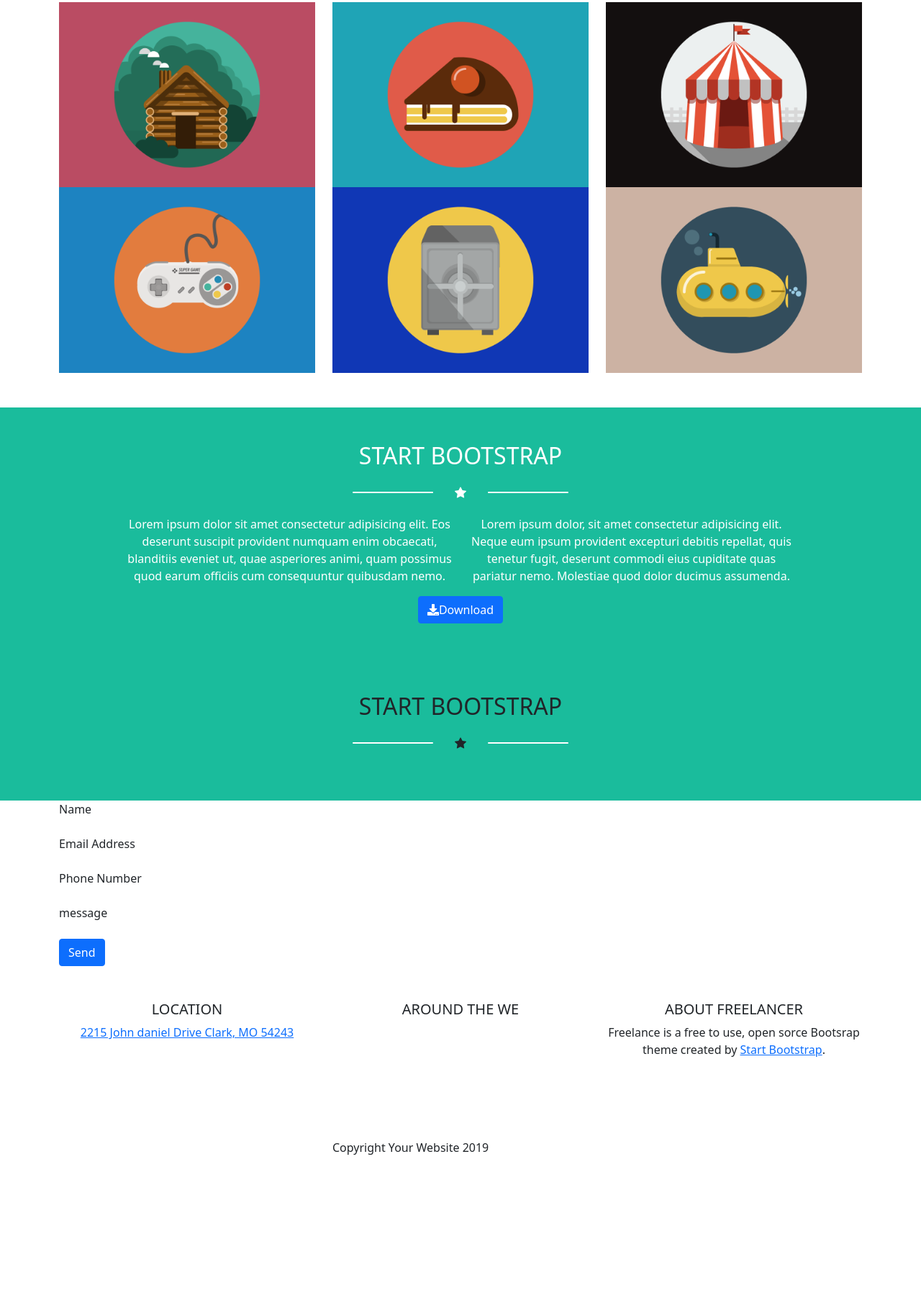
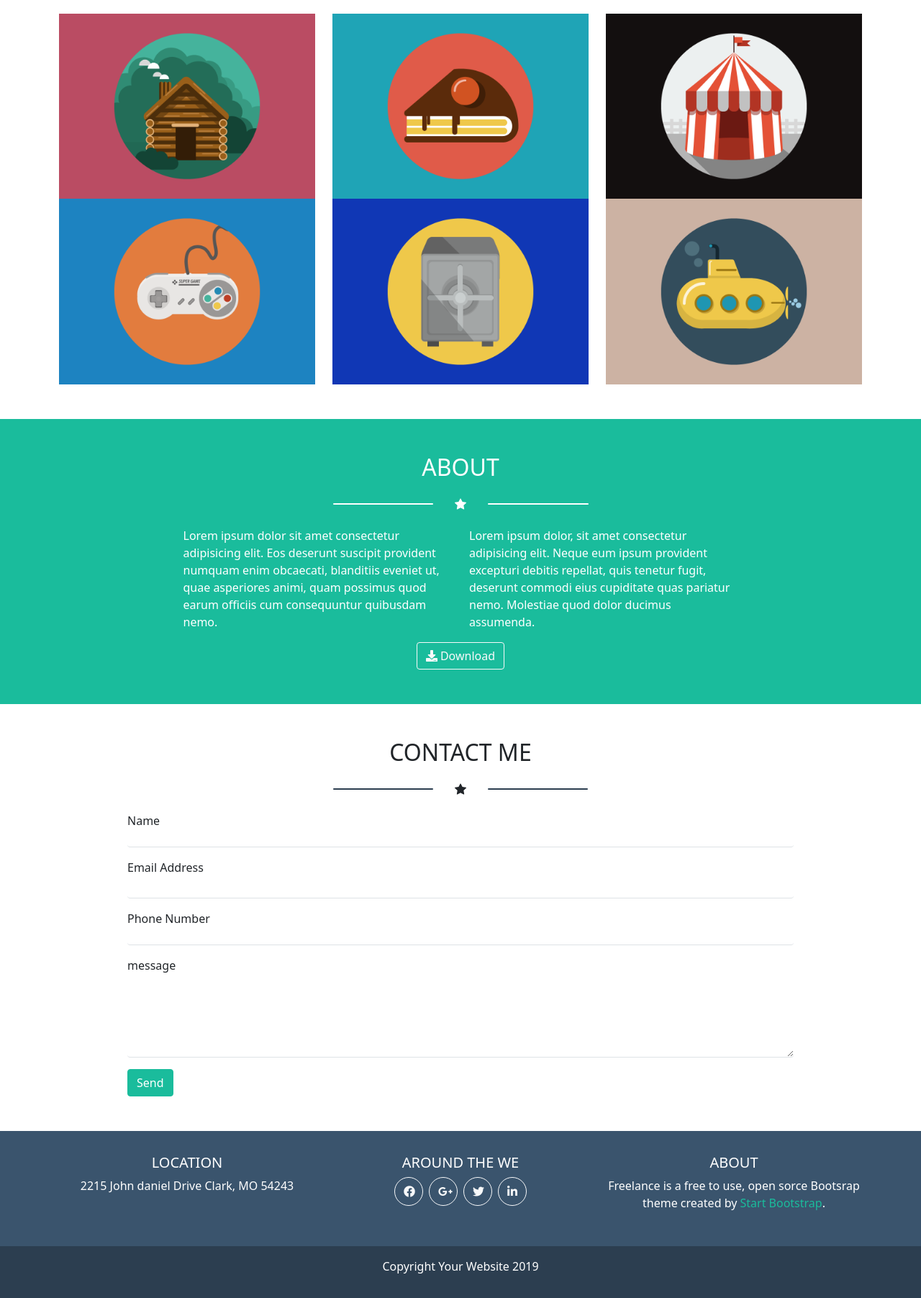
Before and after one commit to yanitejeda/html-css-bootstrap-freelancer, a plain HTML site: page index.html in a window 1280 px wide. Shown: the part 755-2558 px from the top of the page at 72% size. Before the commit the page ends 2425 px from the top, so only its background shows below. Drawn offline with nearby package versions, Linux system fonts and the light colour scheme.

Commit message:
aggiunto modifiche

```diff
--- a/css/style.css
+++ b/css/style.css
@@ -1,5 +1,5 @@
 .strock{
-    width: 10%;
+    width: 15%;
     height: 2px;
     margin: 0 30px;
 }
@@ -8,3 +8,32 @@
     --bs-dark-rgb:44,62,80;
     --bs-success-rgb:26,188,156;
 }
+.btn-success {
+    background-color: #1ABC9C;
+    border-color: #1ABC9C;
+}
+.link-success{
+    color: #1abc9c;
+}
+
+.bg-footer{
+    background-color: #3A546D;
+}
+
+
+.btn-circle {
+    width: 30px;
+    height: 30px;
+    border-radius: 25px;
+    font-size: 14px;
+    padding: 0px 0px;
+    text-align: center;
+}
+
+.btn-circle-sm {
+    width: 40px;
+    height: 40px;
+    border-radius: 25px;
+    font-size: 16px;
+    text-align: center;
+}
--- a/index.html
+++ b/index.html
@@ -16,16 +16,20 @@
 <body>
 
     <header>
-        <nav class="bg-dark text-white">
+        <nav class="bg-dark py-3 text-white">
             <div class="container d-flex align-items-center">
-                <div class="left-section text-uppercase"> Start bootstrap</div>
+                <div class="left-section text-uppercase">
+                    Start bootstrap
+                </div>
 
-                <div class="right-section text-uppercase ms-auto">
-                    <ul class="list-inline ">
-                        <li class="list-inline-item">portfolio</li>
-                        <li class="list-inline-item">about</li>
-                        <li class="list-inline-item">contact</li>
+                <div class="right-section  text-uppercase ms-auto">
+                    <ul class="list-inline d-none d-sm-block  mb-0">
+                        <li class="list-inline-item "><a href="#" class="text-white text-decoration-none">portfolio</a></li>
+                        <li class="list-inline-item"><a href="#"class="text-white text-decoration-none">about</a></li>
+                        <li class="list-inline-item"><a href="#"class="text-white text-decoration-none">contact</a></li>
                     </ul>
+                    <button class="btn btn-outline-light d-sm-none"><i class="fas fa-bars"></i></button>
+
                 </div>
             </div>
 
@@ -60,7 +64,7 @@
         <!--portfolio section-->
         <section class="py-5">
             <div class="container text-center">
-                <h2 class="text-uppercase mb-4">Start bootstrap</h2>
+                <h2 class="text-uppercase mb-4">portfolio</h2>
                 <div class="d-flex align-items-center text-center justify-content-center mb-4">
                     <!--star-->
                     <div class="strock rounded bg-dark"></div>
@@ -76,23 +80,23 @@
             <!--portfolio imgs-->
             <div class="container">
                 <div class="row justify-content-center">
-                    <div class="col-sm-4">
+                    <div class="col-sm-6 col-lg-4">
                         <img src="img/cabin.png" alt="cabin" class="w-100">
                     </div>
-                    <div class="col-sm-4">
+                    <div class="col-sm-6 col-lg-4">
                         <img src="img/cake.png" alt="cake" class="w-100">
                     </div>
-                    <div class="col-sm-4">
+                    <div class="col-sm-6 col-lg-4">
                         <img src="img/circus.png" alt="circus" class="w-100">
                     </div>
 
-                    <div class="col-sm-4">
+                    <div class="col-sm-6 col-lg-4">
                         <img src="img/game.png" alt="game" class="w-100">
                     </div>
-                    <div class="col-sm-4">
+                    <div class="col-sm-6 col-lg-4">
                         <img src="img/safe.png" alt="safe" class="w-100">
                     </div>
-                    <div class="col-sm-4">
+                    <div class="col-sm-6 col-lg-4">
                         <img src="img/submarine.png" alt="submarine" class="w-100">
                     </div>
 
@@ -107,8 +111,9 @@
 
         <!--information about section-->
         <section class="py-5 bg-success text-white">
-            <div class="container text-center">
-                <h2 class="text-uppercase mb-4">Start bootstrap</h2>
+            <div class="container">
+                <div class="  mx-auto col-8 col-sm-10 ">
+                    <h2 class="text-uppercase text-center mb-4">About</h2>
                     <div class="d-flex align-items-center text-center justify-content-center mb-4">
                         <!--star-->
                         <div class="strock rounded bg-white"></div>
@@ -129,48 +134,64 @@
                             <!--testo-->
                         </div>
                     </div>
-                <button type="button" class="btn btn-primary"><i class="fas fa-download"></i>Download</button>
+                </div>
+                <div class="text-center">
+                    <button type="button" class=" btn btn-outline-light"><i class="fas fa-download"></i><span class="ps-1">Download</span></button>
+                </div>
 
             </div>
 
         </section>
 
         <!--foorm section-->
-        <section class="py-5 bg-success">
+        <section class="pt-5">
             <div class="container text-center">
-                <h2 class="text-uppercase mb-4">Start bootstrap</h2>
+                <div class="row justify-content-center">
+                    <div class="col-8 col-sm-10">
+                        <h2 class="text-uppercase mb-4">contact ME</h2>
                 <div class="d-flex align-items-center text-center justify-content-center mb-4">
                     <!--star-->
-                    <div class="strock rounded bg-white"></div>
+                    <div class="strock rounded bg-dark"></div>
 
                     <svg xmlns="http://www.w3.org/2000/svg" width="16" height="16" fill="currentColor" class="bi bi-star-fill" viewBox="0 0 16 16">
                      <path d="M3.612 15.443c-.386.198-.824-.149-.746-.592l.83-4.73L.173 6.765c-.329-.314-.158-.888.283-.95l4.898-.696L7.538.792c.197-.39.73-.39.927 0l2.184 4.327 4.898.696c.441.062.612.636.282.95l-3.522 3.356.83 4.73c.078.443-.36.79-.746.592L8 13.187l-4.389 2.256z"/>
                    </svg>
 
-                   <div class="strock rounded bg-white "></div>
+                   <div class="strock rounded bg-dark "></div>
+                </div>
+                    </div>
                 </div>
             </div>
         </section>
 
-        <div class="section">
+        <div class="section pb-5">
             <div class="container">
-                <div class="row justify-content-start">
+                <div class="row justify-content-center">
 
-                    <form>
+                    <form class="col-8 col-sm-10">
                         <div class="mb-3 ">
-                          <label for="exampleInputEmail1" class="form-label">Name</label>
+                          <label for="exampleInputEmail1" class="mb-0 form-label">Name</label>
+                          <input type="name" class="py-0 border-0 border-bottom form-control" id="exampleInputEmail1" aria-describedby="emailHelp">
                         </div>
                         <div class="mb-3">
-                            <label for="exampleInputEmail1" class="form-label">Email Address</label>
+                            <label for="exampleInputEmail1" class="mb-0 form-label">Email Address</label>
+                            <input type="email" class="pb-0 border-0 border-bottom form-control" id="exampleInputEmail1" aria-describedby="emailHelp">
                         </div>
                         <div class="mb-3">
-                            <label for="exampleInputEmail1" class="form-label">Phone Number</label>
+                            <label for="exampleInputEmail1" class="mb-0 form-label">Phone Number</label>
+                            <input type="phoneNumber" class="py-0 border-0 border-bottom form-control" id="exampleInputEmail1" aria-describedby="emailHelp">
                         </div>
                         <div class="mb-3">
-                            <label for="exampleInputEmail1" class="form-label">message</label>
+                            <label for="exampleInputEmail1" class="mb-0 form-label">message</label>
                         </div>
 
-                        <button type="submit" class="btn btn-primary">Send</button>
+                        <div class="mb-3">
+                        <textarea class="py-0 form-control border-0 border-bottom" id="exampleFormControlTextarea1"  rows="3"style="height: 100px"></textarea>
+                        </div>
+
+                        <div>
+                            <button type="submit" class="btn btn-success">Send</button>
+                        </div>
                     </form>
                 </div>
             </div>
@@ -179,30 +200,35 @@
 
     <!--footer-->
     <footer>
-        <section class="py-5">
-            <div class="container">
+        <section class="py-4 text-white bg-footer">
+            <div class="container ">
                 <div class="row text-center justify-content-center">
 
-                    <div class="col-sm-4">
+                    <div class="py-2 col-sm-4">
                         <h5>LOCATION</h5>
                         <!--testo del footer-->
-                        <p><a href="#">2215 John daniel Drive Clark, MO 54243</a> </p>
+                        <p><a href="#" class="text-white text-decoration-none">2215 John daniel Drive Clark, MO 54243</a> </p>
 
                     </div>
-                    <div class="col-sm-4">
+                    <div class="py-2 col-sm-4">
                         <h5>AROUND THE WE</h5>
-                        <div>
-                            <a href="#"><!--faceboob--></a>
-                            <a href="#"><!--google--></a>
-                            <a href="#"><!--twitter--></a>
-                            <a href="#"><!--in--></a>
+                        <div class="row justify-content-center">
+                            <button type="button" class="btn mx-1 btn-outline-light btn-circle-sm  d-md-block d-none "><i class="fab fa-facebook"></i></button>
+                            <button type="button" class="btn mx-1 btn-outline-light btn-circle-sm  d-md-block d-none  "><i class="fab fa-google-plus-g"></i></button>
+                            <button type="button" class="btn mx-1 btn-outline-light btn-circle-sm d-md-block d-none  "><i class="fab fa-twitter"></i></button>
+                            <button type="button" class="btn mx-1 btn-outline-light btn-circle-sm  d-md-block d-none "><i class="fab fa-linkedin-in"></i></button>
                         </div>
+
+                            <button type="button" class="btn btn-outline-light btn-circle  d-md-none  "><i class="fab fa-facebook"></i></button>
+                            <button type="button" class="btn btn-outline-light btn-circle  d-md-none   "><i class="fab fa-google-plus-g"></i></button>
+                            <button type="button" class="btn btn-outline-light btn-circle d-md-none   "><i class="fab fa-twitter"></i></button>
+                            <button type="button" class="btn btn-outline-light btn-circle  d-md-none  "><i class="fab fa-linkedin-in"></i></button>
                     <!--testo del footer-->
 
                     </div>
-                    <div class="col-sm-4">
-                        <h5>ABOUT FREELANCER</h5>
-                        <P>Freelance is a free to use, open sorce Bootsrap theme created by <a href="#">Start Bootstrap</a>.</P>
+                    <div class="py-2 col-sm-4">
+                        <h5>ABOUT</h5>
+                        <P>Freelance is a free to use, open sorce Bootsrap theme created by <a href="#" class="link-success text-decoration-none">Start Bootstrap</a>.</P>
                         <!--testo del footer-->
                     </div>
 
@@ -210,15 +236,14 @@
 
             </div>
         </section>
-        <section class="py-5">
+        <section class="py-3 bg-dark">
             <div class="container">
-                <div class="row justify-content-center">
+                <div class="row text-center">
 
-                    <div class="col-sm-4">
+                    <div class="col-sm-4 mx-auto text-white ">
 
                         <!--Copyright del footer-->
                         <p>Copyright Your Website 2019</p>
-
                     </div>
                 </div>
             </div>
```
Lines whose indentation alone changed are shown as unchanged.
